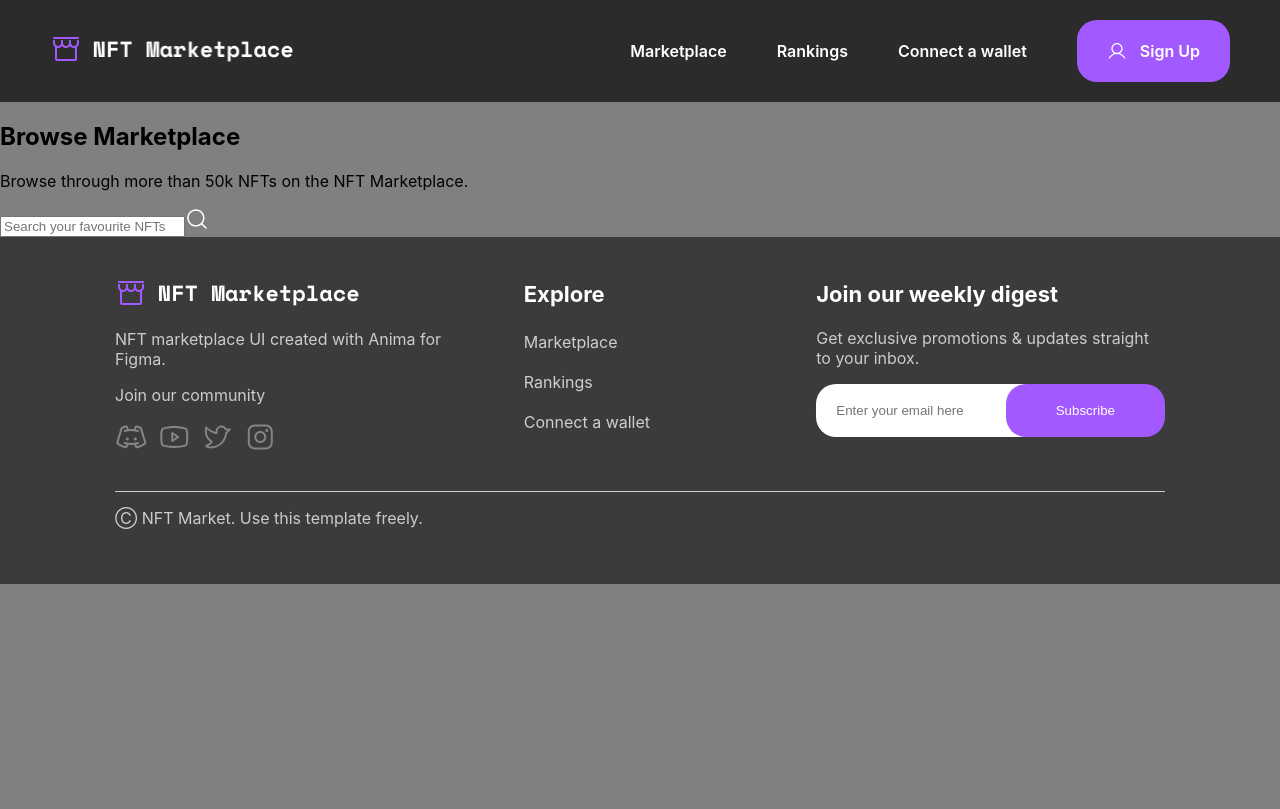
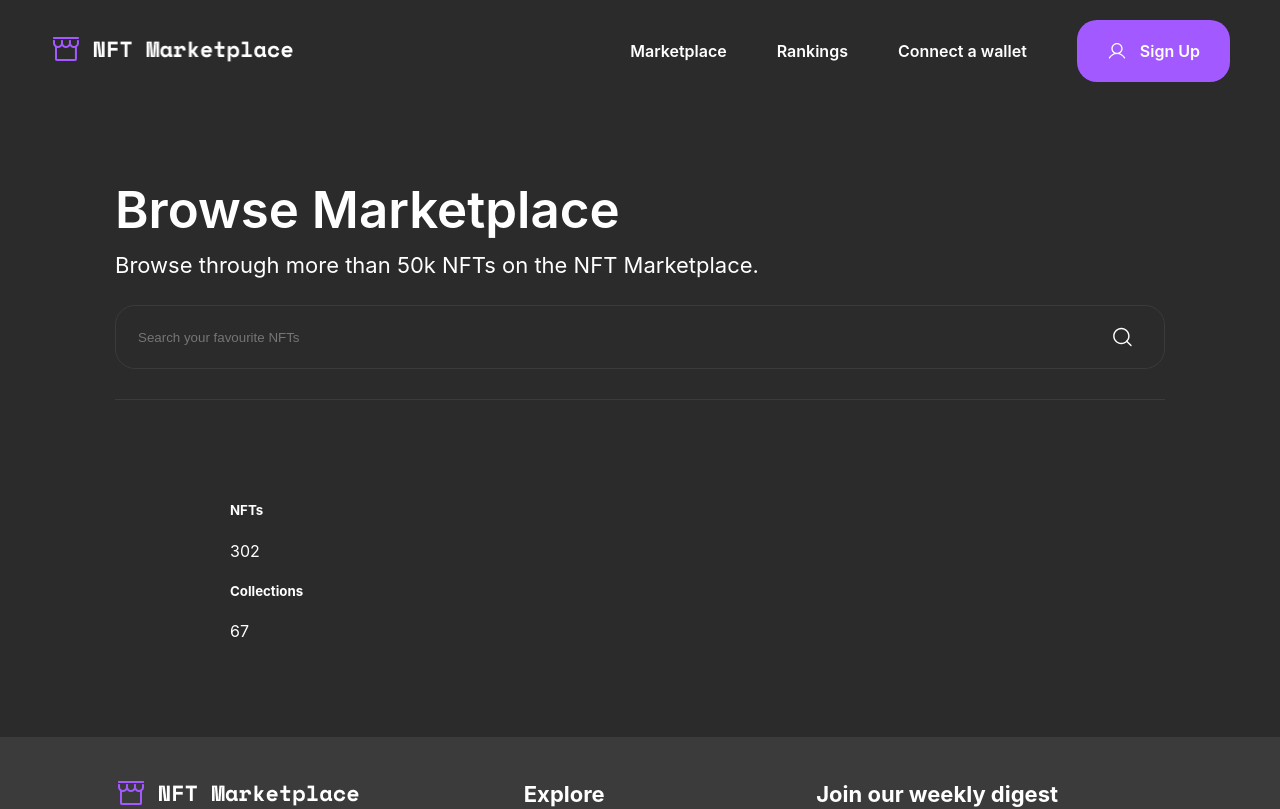
Before and after one commit to VygintasK/roko-nft, a React (Create React App) app: page /Marketplace in a window 1280 px wide. Shown: the top 809 px of the page. Built offline with nearby package versions, Linux system fonts and the light colour scheme.

Commit message:
Marketplace searchbar

```diff
--- /dev/null
+++ b/src/Pages/Marketplace/Marketplace.css
@@ -0,0 +1,46 @@
+.marketplace{
+    padding: 80px 115px 40px;
+    background-color: #2B2B2B;
+    color: #ffffff;
+
+}
+.marketplace-headline{
+    padding-bottom: 30px ;
+    border-bottom: solid 1px;
+    border-color: #3B3B3B;
+}
+.marketplace-headline h2{
+    margin-top: 0px;
+    margin-bottom: 10px;
+    font-weight: 600;
+    font-size: 51px;
+    line-height: 110%;
+    text-transform: capitalize;
+}
+.marketplace-headline p{
+    margin-top:0px;
+    font-weight: 400;
+    font-size: 22px;
+    line-height: 160%;
+
+}
+.SearchNFT{
+    display:flex;
+    padding: 19px 20px;
+    border-radius: 20px;
+    background-color: #2B2B2B;
+    border: solid 1px;
+    border-color: #3B3B3B;
+}
+.SearchNFT input{
+    width: 100%;
+    border: none;
+    background-color: transparent;
+    color:#858584;
+}
+.SearchNFT input:focus{
+    outline: none;
+}
+.SearchNFT svg{
+    padding: 0px 10px;
+}
--- a/src/Pages/Marketplace/Marketplace.js
+++ b/src/Pages/Marketplace/Marketplace.js
@@ -1,16 +1,28 @@
 import React from 'react'
 import { ReactComponent as MagnifyingGlass } from "./MagnifyingGlass.svg"
+import './Marketplace.css'
 
 const Marketplace = () => {
   return (
-    <div>
-      <h2>Browse Marketplace</h2>
-      <p>Browse through more than 50k NFTs on the NFT Marketplace.</p>
-      <div className='SearchNFT'>
-        <input type="text" placeholder="Search your favourite NFTs"></input>
-        <MagnifyingGlass/>
+    <div className='marketplace'>
+      <div className='marketplace-headline'>
+        <h2>Browse Marketplace</h2>
+        <p>Browse through more than 50k NFTs on the NFT Marketplace.</p>
+        <form className='SearchNFT'>
+          <input type="text" placeholder="Search your favourite NFTs"></input>
+          <MagnifyingGlass/>
+        </form>
       </div>
-
+      <div className='marketplace selection'>
+        <div className='nfts'>
+          <h5>NFTs</h5>
+          <p>302</p>
+        </div>
+        <div className='collections'>
+          <h5>Collections</h5>
+          <p>67</p>
+        </div>
+      </div>
     </div>
   )
 }
```
